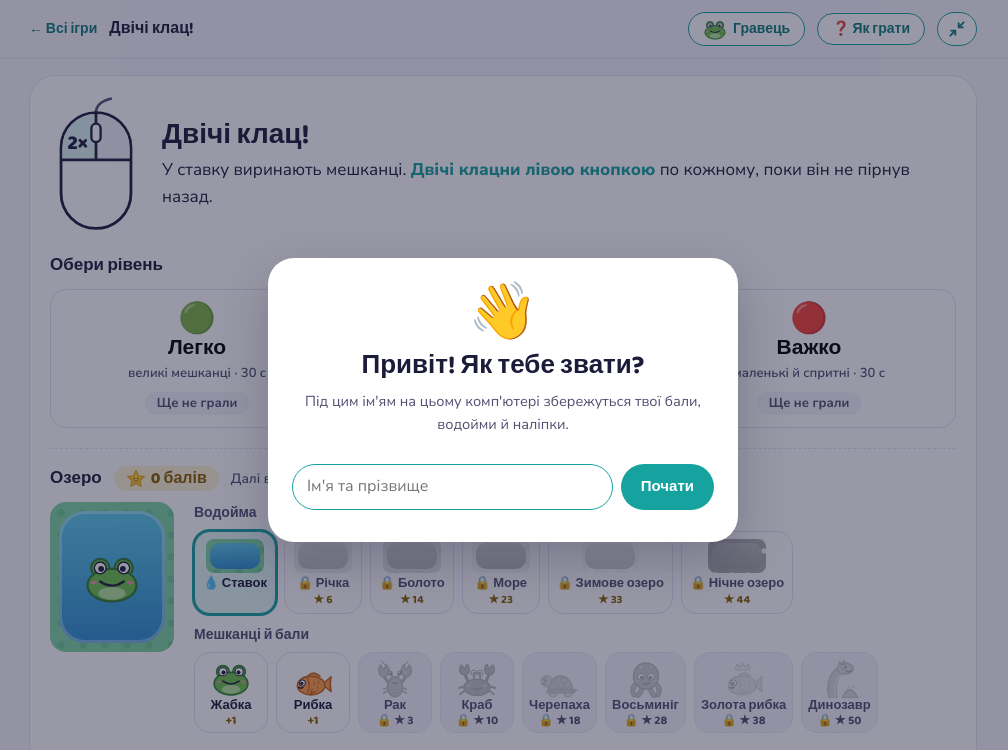
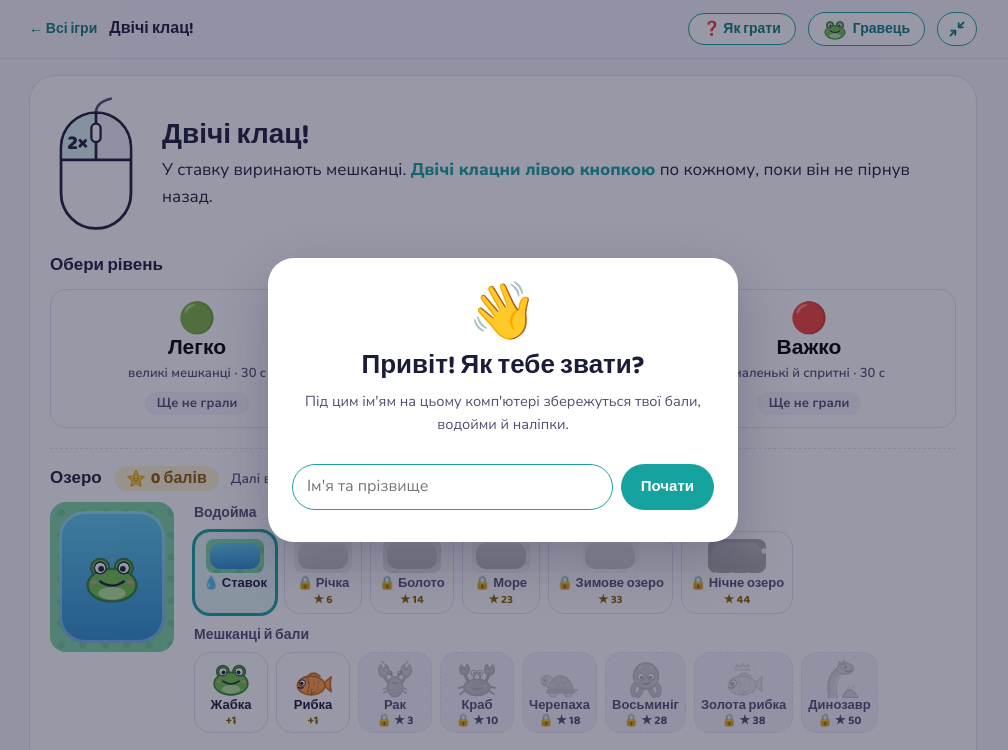
Before and after one commit to cyrilreyda/double-click-kids, a plain HTML site: page index.html in a window 1280 px wide. Shown: the top 750 px of the page, without its empty margins (137-1145 px from the left). Drawn offline with Linux system fonts and the light colour scheme; a script that the page names is missing.

Commit message:
Put the player button on the right, next to full screen, as in the races
The top buttons each had margin-left:auto, so they spread across the bar
and the player sat in the middle. Now the right-hand buttons stay together
and the player button is the last one before «На весь екран».

Co-Authored-By: Claude Opus 5.5 <noreply@anthropic.com>

```diff
--- a/index.html
+++ b/index.html
@@ -33,6 +33,7 @@
   .back-link:hover{text-decoration:underline;}
   .game-title{font-family:'Baloo 2',sans-serif; font-weight:700; font-size:16px; white-space:nowrap; overflow:hidden; text-overflow:ellipsis;}
   .top-btn{margin-left:auto; font-family:'Baloo 2',sans-serif; font-weight:700; font-size:14px; border:1.5px solid var(--teal); background:var(--surface); color:var(--teal-dark); border-radius:999px; padding:4px 14px; cursor:pointer; white-space:nowrap; text-decoration:none;}
+  .top-btn + .top-btn{margin-left:0;}   /* кнопки праворуч — купкою; гравець, як у перегонах, біля «На весь екран» */
   .top-btn:hover{background:#E3F7F6;}
   /* Повний екран: стрілки від центру — розгорнути, до центру — згорнути */
   .fs-btn{margin-left:0; align-self:stretch; display:flex; align-items:center; padding:0 9px;}
@@ -305,8 +306,8 @@
 <div class="topbar"><div class="topbar-inner">
   <a class="back-link" href="https://cyrilreyda.github.io/" data-ui>← Всі ігри</a>
   <span class="game-title">Двічі клац!</span>
+  <a class="top-btn" href="guide/index.html" title="Інструкція для учнів і вчителів" data-ui>❓<span class="long"> Як грати</span></a>
   <button class="top-btn player-btn" id="playerBtn" type="button" title="Гравці на цьому комп'ютері" data-ui><span class="pb-ico" id="playerIco"></span><span class="long" id="playerName">Гравець</span></button>
-  <a class="top-btn" href="guide/index.html" title="Інструкція для учнів і вчителів" data-ui>❓<span class="long"> Як грати</span></a>
   <button class="top-btn fs-btn" id="fsBtn" type="button" title="На весь екран (F11)" aria-label="На весь екран (F11)" data-ui hidden>
     <svg class="fs-on" viewBox="0 0 24 24" fill="none" stroke="currentColor" stroke-width="2.2" stroke-linecap="round" stroke-linejoin="round" aria-hidden="true"><path d="M13.5 10.5L20 4M14 4h6v6M10.5 13.5L4 20M4 14v6h6"/></svg>
     <svg class="fs-off" viewBox="0 0 24 24" fill="none" stroke="currentColor" stroke-width="2.2" stroke-linecap="round" stroke-linejoin="round" aria-hidden="true"><path d="M20 4l-6 6M14 5v5h5M4 20l6-6M5 14h5v5"/></svg>
```
